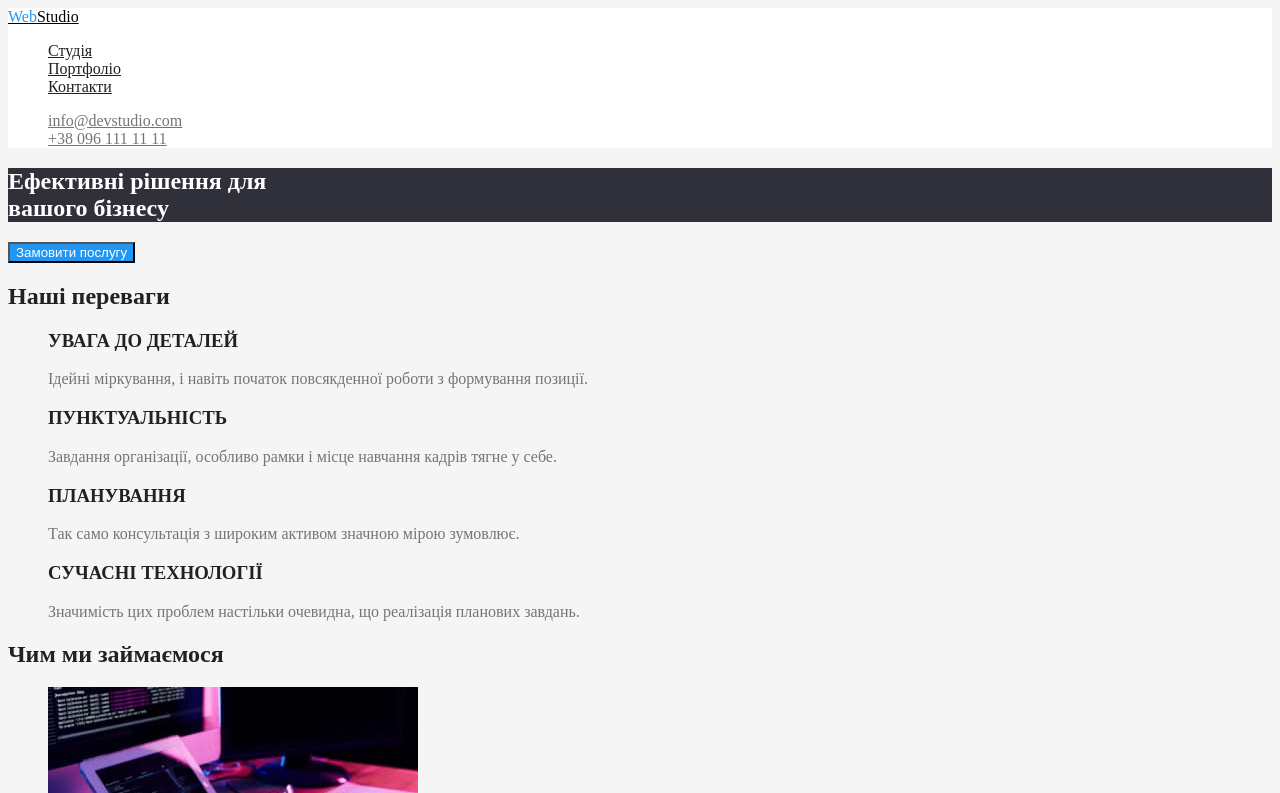
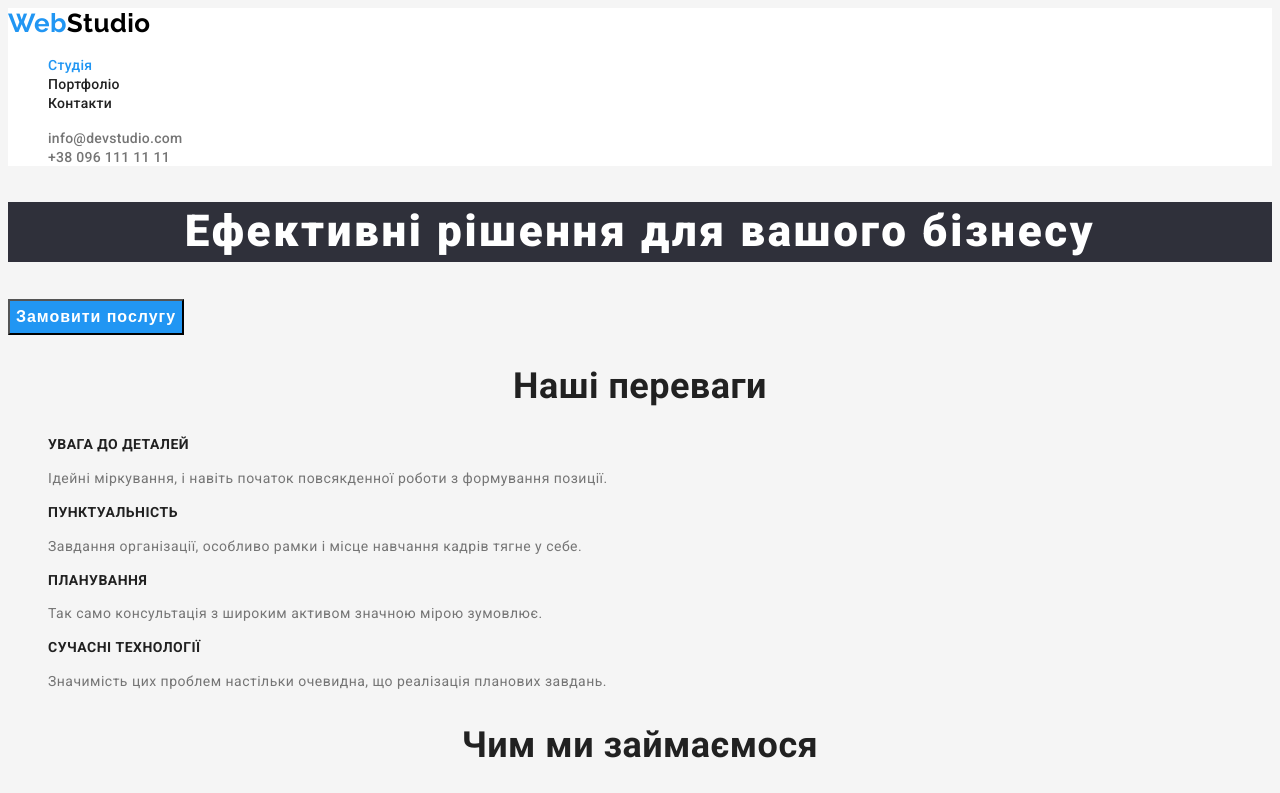
Before and after one commit to ShegdaIgor/goit-markup-hw-02, a plain HTML site: page index.html in a window 1280 px wide. Shown: the top 793 px of the page. Drawn offline with Linux system fonts and the light colour scheme.

Commit message:
add-fonts-studio

```diff
--- a/css/styles.css
+++ b/css/styles.css
@@ -1,4 +1,5 @@
 /* CSS-переменные */
+
 :root {
   --primary-text-color: #757575;
   --primary-bg-color: #f5f5f5;
@@ -8,9 +9,13 @@
   --footer-color: #2f303a;
 }
 
+/* основные параметры body */
+
 .body {
   background-color: var(--primary-bg-color);
   color: var(--primary-text-color);
+  font-family: Roboto, sans-serif;
+  letter-spacing: 0.03em;
 }
 
 .header {
@@ -18,6 +23,7 @@
 }
 
 /* убирание точек */
+
 .list,
 .connection-list,
 .benefits-list,
@@ -25,6 +31,7 @@
 .connect-list {
   list-style: none;
 }
+
 /* цвет  вторичного текста (заголовки) #212121 */
 /* цвет основного текста(которого больше) #757575*/
 /* цвет хедер  #FFFFFF*/
@@ -36,10 +43,17 @@
 /* выделение лого */
 .logo {
   color: #000000;
+  font-family: Raleway;
+  font-weight: 700;
+  font-size: 26px;
+  line-height: 1.19;
+  text-decoration: none;
 }
 
 .logo:hover,
-.logo:focus {
+.logo:focus,
+.logo-footer:hover,
+.logo-footer:focus {
   color: var(--accent-color);
 }
 
@@ -48,8 +62,14 @@
 }
 
 /* навигация по сайту */
+
 .site-nav .link {
   color: var(--title-text-color);
+  font-weight: 500;
+  font-size: 14px;
+  line-height: 1.14;
+  letter-spacing: 0.02em;
+  text-decoration: none;
 }
 
 .site-nav .link:hover,
@@ -57,9 +77,19 @@
   color: var(--accent-color);
 }
 
+.site-nav .link.current {
+  color: var(--accent-color);
+}
+
 /* связь с компанией */
+
 .connection-list .link {
   color: var(--primary-text-color);
+  font-weight: 500;
+  font-size: 14px;
+  line-height: 1.14;
+  letter-spacing: 0.02em;
+  text-decoration: none;
 }
 
 .connection-list .link:hover,
@@ -74,29 +104,78 @@
 /* hero */
 
 .hero-title {
+  /* геометрия */
+
   color: var(--header-color);
   background-color: var(--footer-color);
+
+  font-weight: 900;
+  font-size: 44px;
+  line-height: 1.36;
+  text-align: center;
+  letter-spacing: 0.06em;
+
+  /* динамика */
 }
+
 /*hero button */
+
 .button.primary {
   color: var(--header-color);
   background-color: var(--accent-color);
+  font-weight: 700;
+  font-size: 16px;
+  line-height: 1.88;
+  display: flex;
+  align-items: center;
+  text-align: center;
+  letter-spacing: 0.06em;
 }
 /* section */
 
 .section-title {
   color: var(--title-text-color);
+  font-weight: 700;
+  font-size: 36px;
+  line-height: 1.17;
+  text-align: center;
 }
 
 /* benefits */
 
 .benefits-list .title {
   color: var(--title-text-color);
+
+  font-weight: 700;
+  font-size: 14px;
+  line-height: 1.14;
+  text-transform: uppercase;
+}
+
+.benefits-list .text {
+  font-size: 14px;
+  line-height: 1.71;
 }
 
 /* our team */
+
+.team-list {
+  background-color: #f5f4fa;
+}
+
 .team-list .title {
   color: var(--title-text-color);
+  font-weight: 500;
+  font-size: 16px;
+  line-height: 1.19;
+  text-align: center;
+}
+
+.team-list .text {
+  font-weight: 400;
+  font-size: 16px;
+  line-height: 1.19;
+  text-align: center;
 }
 
 /* footer */
@@ -107,15 +186,22 @@
 
 .logo-footer {
   color: var(--header-color);
+  font-family: Raleway;
+  font-weight: 700;
+  font-size: 26px;
+  line-height: 1.19;
+  text-decoration: none;
 }
 
-.logo-footer:hover,
-.logo-footer:focus {
-  color: var(--accent-color);
-}
+.connect-list .address,
+.connect-list .link {
+  color: var(--header-color);
 
-.connect-list .address {
-  color: var(--header-color);
+  font-style: normal;
+  font-weight: 400;
+  font-size: 14px;
+  line-height: 1.71;
+  text-decoration: none;
 }
 
 .connect-list .link {
--- a/index.html
+++ b/index.html
@@ -4,7 +4,7 @@
     <meta charset="UTF-8" />
     <meta http-equiv="X-UA-Compatible" content="IE=edge" />
     <meta name="viewport" content="width=device-width, initial-scale=1.0" />
-    <title>Document</title>
+    <title>Studio</title>
     <link rel="preconnect" href="https://fonts.googleapis.com" />
     <link rel="preconnect" href="https://fonts.gstatic.com" crossorigin />
     <link
@@ -19,7 +19,7 @@
         <a href="/" class="logo"><span class="accent">Web</span>Studio</a>
 
         <ul class="site-nav list">
-          <li><a href="./index.html" class="link">Студія</a></li>
+          <li><a href="./index.html" class="link current">Студія</a></li>
           <li><a href="./portfolio.html" class="link">Портфоліо</a></li>
           <li><a href="" class="link">Контакти</a></li>
         </ul>
@@ -31,7 +31,7 @@
     </header>
     <main>
       <section class="hero">
-        <h1 class="hero-title">Ефективні рішення для <br />вашого бізнесу</h1>
+        <h1 class="hero-title">Ефективні рішення для вашого бізнесу</h1>
         <button type="button" class="button primary">Замовити послугу</button>
       </section>
 
@@ -40,19 +40,25 @@
         <ul class="benefits-list">
           <li>
             <h3 class="title">УВАГА ДО ДЕТАЛЕЙ</h3>
-            <p>Ідейні міркування, і навіть початок повсякденної роботи з формування позиції.</p>
+            <p class="text">
+              Ідейні міркування, і навіть початок повсякденної роботи з формування позиції.
+            </p>
           </li>
           <li>
             <h3 class="title">ПУНКТУАЛЬНІСТЬ</h3>
-            <p>Завдання організації, особливо рамки і місце навчання кадрів тягне у себе.</p>
+            <p class="text">
+              Завдання організації, особливо рамки і місце навчання кадрів тягне у себе.
+            </p>
           </li>
           <li>
             <h3 class="title">ПЛАНУВАННЯ</h3>
-            <p>Так само консультація з широким активом значною мірою зумовлює.</p>
+            <p class="text">Так само консультація з широким активом значною мірою зумовлює.</p>
           </li>
           <li>
             <h3 class="title">СУЧАСНІ ТЕХНОЛОГІЇ</h3>
-            <p>Значимість цих проблем настільки очевидна, що реалізація планових завдань.</p>
+            <p class="text">
+              Значимість цих проблем настільки очевидна, що реалізація планових завдань.
+            </p>
           </li>
         </ul>
       </section>
@@ -74,22 +80,22 @@
           <li>
             <img src="./images/igor.jpg" alt="чоловік у коричневій сорочці" width="270" />
             <h3 class="title">Ігор Дем'яненко</h3>
-            <p>Product Designer</p>
+            <p class="text">Product Designer</p>
           </li>
           <li>
             <img src="./images/olga.jpg" alt="блондинка в чорному піджаку" width="270" />
             <h3 class="title">Ольга Рєпіна</h3>
-            <p>Frontend Developer</p>
+            <p class="text">Frontend Developer</p>
           </li>
           <li>
             <img src="./images/nikolay.jpg" alt="чоловік у блакитній сорочці" width="270" />
             <h3 class="title">Микола Тарасов</h3>
-            <p>Marketing</p>
+            <p class="text">Marketing</p>
           </li>
           <li>
             <img src="./images/michael.jpg" alt="чоловік у чорній футболці" width="270" />
             <h3 class="title">Михайло Єрмаков</h3>
-            <p>UI Designer</p>
+            <p class="text">UI Designer</p>
           </li>
         </ul>
       </section>
```
